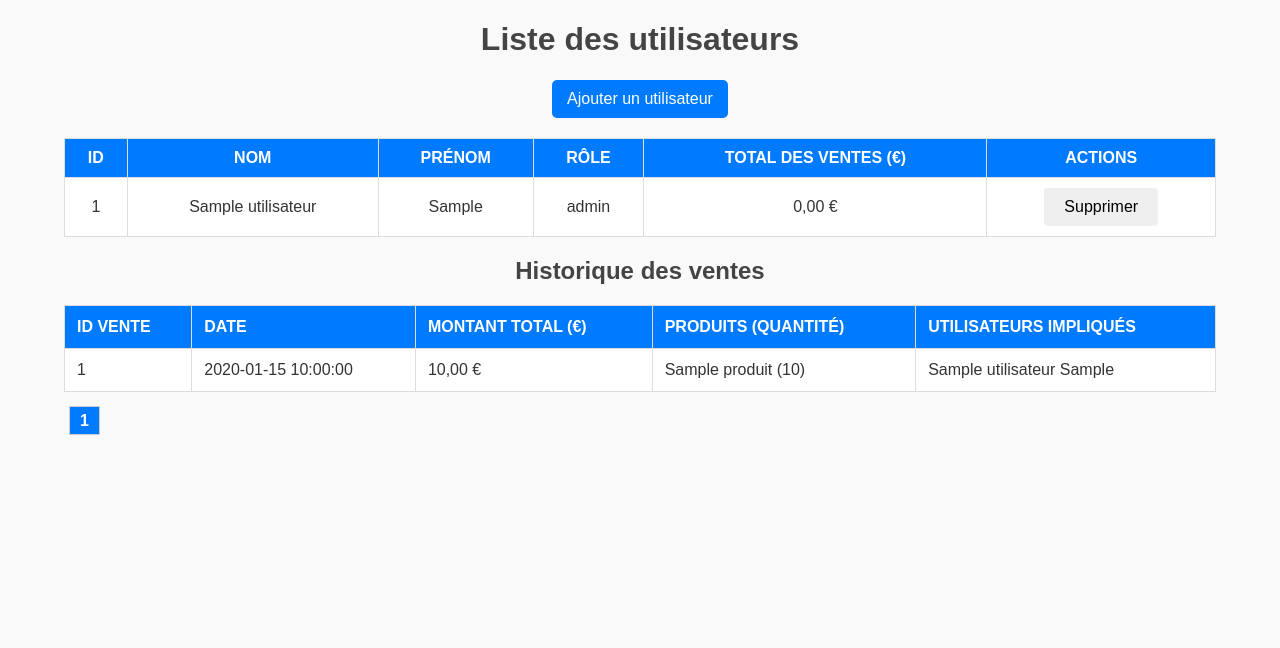
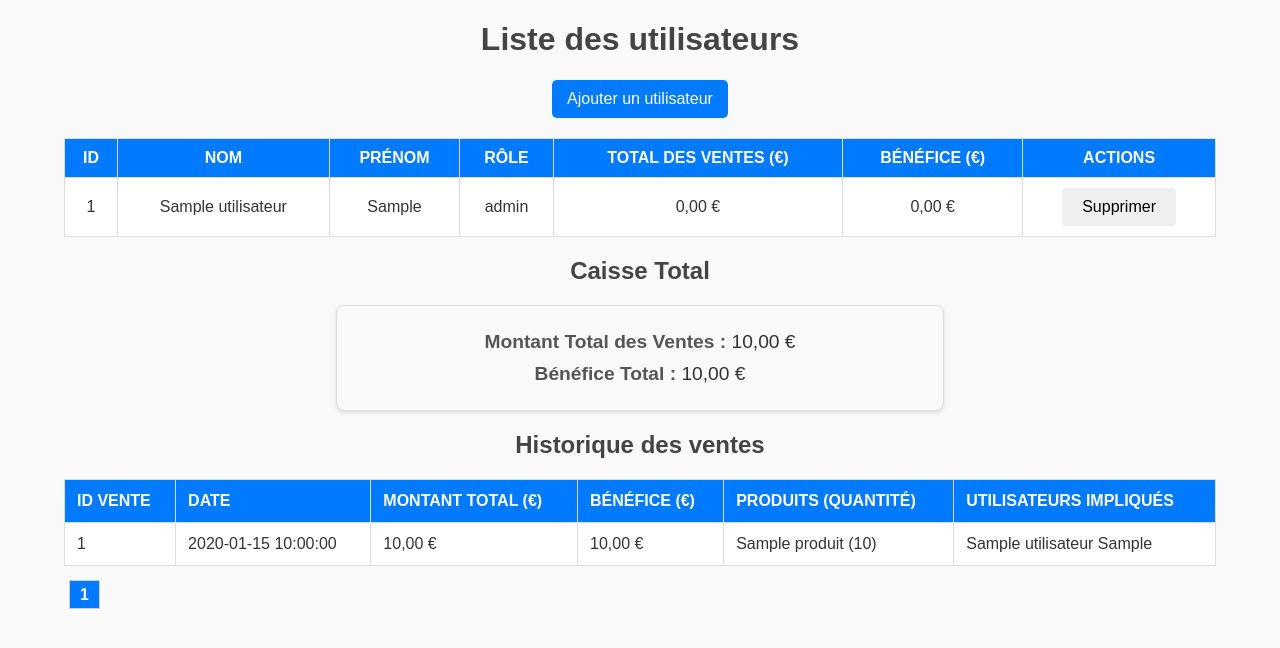
Before and after one commit to L0cky-19/LeStore, a PHP site: page /utilisateurs.php in a window 1280 px wide. Shown: the part 90-738 px from the top of the page. Run offline with PHP 8.4, Linux system fonts and the light colour scheme; the visitor is signed in with stand-in values (Sample User, id 1); tables that the repository leaves empty or names only in its code hold one stand-in row (values such as "Sample post").

Commit message:
Add files via upload

```diff
--- a/LeStore/CSS/utilisateurs.css
+++ b/LeStore/CSS/utilisateurs.css
@@ -109,3 +109,30 @@ body {
     background-color: #007BFF;
     color: #fff;
 }
+
+.caisse-title {
+    font-size: 1.5rem;
+    margin-top: 20px;
+    color: #333;
+    text-align: center;
+}
+
+.caisse-total {
+    background-color: #f9f9f9;
+    border: 1px solid #ddd;
+    padding: 15px;
+    margin: 20px auto;
+    width: 50%;
+    border-radius: 8px;
+    box-shadow: 0 2px 4px rgba(0, 0, 0, 0.1);
+    text-align: center;
+}
+
+.caisse-total p {
+    font-size: 1.2rem;
+    margin: 10px 0;
+}
+
+.caisse-total strong {
+    color: #555;
+}
--- a/LeStore/Hashage.php
+++ b/LeStore/Hashage.php
@@ -1,5 +1,5 @@
 <?php
-$mot_de_passe = "password123";
+$mot_de_passe = "password";
 $hash = password_hash($mot_de_passe, PASSWORD_DEFAULT);
 echo $hash;
 ?>
--- a/LeStore/utilisateurs.php
+++ b/LeStore/utilisateurs.php
@@ -39,17 +39,22 @@ if (isset($_GET['supprimer_id'])) {
     $message = "Utilisateur supprimé avec succès.";
 }
 
-// Récupération des utilisateurs
+// Récupération des utilisateurs avec leur bénéfice total
 $stmt = $conn->query("
     SELECT
         id_utilisateur,
         nom,
         prenom,
         role,
-        montant_ventes
+        montant_ventes,
+        montant_benefices AS benefice
     FROM Utilisateur
 ");
 $utilisateurs = $stmt->fetchAll();
+
+// Récupération des données de la caisse
+$stmt = $conn->query("SELECT montant_total, benefice_total FROM Caisse WHERE id_caisse = 1");
+$caisse = $stmt->fetch();
 
 // Gestion de la pagination pour l'historique des ventes
 $ventes_par_page = 20;
@@ -57,12 +62,13 @@ $page = isset($_GET['page']) ? (int)$_GET['page'] : 1;
 $page = max(1, $page); // S'assurer que la page est au moins 1
 $offset = ($page - 1) * $ventes_par_page;
 
-// Récupération de l'historique des ventes avec les produits et quantités vendus
+// Récupération de l'historique des ventes avec les produits, quantités, utilisateurs et bénéfice total
 $stmt = $conn->prepare("
     SELECT
         Vente.id_vente,
         Vente.date_vente,
         Vente.montant_total,
+        Vente.benefice_total AS benefice,
         GROUP_CONCAT(DISTINCT CONCAT(Produits.nom_produit, ' (', Detail_Vente.quantite, ')') SEPARATOR ', ') AS produits,
         GROUP_CONCAT(DISTINCT CONCAT(Utilisateur.nom, ' ', Utilisateur.prenom) SEPARATOR ', ') AS utilisateurs
     FROM Vente
@@ -95,15 +101,10 @@ $total_pages = ceil($total_ventes / $ventes_par_page);
     <link rel="stylesheet" href="css/utilisateurs.css">
 
     <script>
-        // Script pour afficher/masquer le formulaire d'ajout
         document.addEventListener("DOMContentLoaded", function () {
             const form = document.querySelector('.form-ajout-utilisateur');
             const toggleButton = document.querySelector('.toggle-button');
-
-            // Assurez-vous que le formulaire est caché au chargement
             form.style.display = 'none';
-
-            // Ajoutez un événement pour afficher/masquer le formulaire
             toggleButton.addEventListener('click', function () {
                 form.style.display = form.style.display === 'none' ? 'block' : 'none';
             });
@@ -120,10 +121,8 @@ $total_pages = ceil($total_ventes / $ventes_par_page);
             <p class="message"><?php echo htmlspecialchars($message); ?></p>
         <?php endif; ?>
 
-        <!-- Bouton pour afficher/masquer le formulaire -->
         <button class="toggle-button">Ajouter un utilisateur</button>
 
-        <!-- Formulaire pour ajouter un utilisateur -->
         <form action="utilisateurs.php" method="POST" class="form-ajout-utilisateur">
             <h2>Ajouter un utilisateur</h2>
             <label for="nom">Nom :</label>
@@ -144,11 +143,9 @@ $total_pages = ceil($total_ventes / $ventes_par_page);
                 <option value="admin">Admin</option>
             </select>
 
-
             <button type="submit" name="ajouter_utilisateur">Ajouter</button>
         </form>
 
-        <!-- Tableau des utilisateurs -->
         <table class="table-utilisateurs">
             <thead>
                 <tr>
@@ -157,6 +154,7 @@ $total_pages = ceil($total_ventes / $ventes_par_page);
                     <th>Prénom</th>
                     <th>Rôle</th>
                     <th>Total des ventes (€)</th>
+                    <th>Bénéfice (€)</th>
                     <th>Actions</th>
                 </tr>
             </thead>
@@ -168,6 +166,7 @@ $total_pages = ceil($total_ventes / $ventes_par_page);
                         <td><?php echo htmlspecialchars($user['prenom']); ?></td>
                         <td><?php echo htmlspecialchars($user['role']); ?></td>
                         <td><?php echo number_format($user['montant_ventes'], 2, ',', ' '); ?> €</td>
+                        <td><?php echo number_format($user['benefice'], 2, ',', ' '); ?> €</td>
                         <td>
                             <a href="utilisateurs.php?supprimer_id=<?php echo $user['id_utilisateur']; ?>" onclick="return confirm('Êtes-vous sûr de vouloir supprimer cet utilisateur ?');">
                                 <button class="delete">Supprimer</button>
@@ -178,7 +177,12 @@ $total_pages = ceil($total_ventes / $ventes_par_page);
             </tbody>
         </table>
 
-        <!-- Historique des ventes -->
+        <h2>Caisse Total</h2>
+        <div class="caisse-total">
+            <p><strong>Montant Total des Ventes :</strong> <?php echo number_format($caisse['montant_total'], 2, ',', ' '); ?> €</p>
+            <p><strong>Bénéfice Total :</strong> <?php echo number_format($caisse['benefice_total'], 2, ',', ' '); ?> €</p>
+        </div>
+
         <h2>Historique des ventes</h2>
         <table class="table-ventes">
             <thead>
@@ -186,6 +190,7 @@ $total_pages = ceil($total_ventes / $ventes_par_page);
                     <th>ID Vente</th>
                     <th>Date</th>
                     <th>Montant Total (€)</th>
+                    <th>Bénéfice (€)</th>
                     <th>Produits (Quantité)</th>
                     <th>Utilisateurs impliqués</th>
                 </tr>
@@ -196,6 +201,7 @@ $total_pages = ceil($total_ventes / $ventes_par_page);
                         <td><?php echo htmlspecialchars($vente['id_vente']); ?></td>
                         <td><?php echo htmlspecialchars($vente['date_vente']); ?></td>
                         <td><?php echo number_format($vente['montant_total'], 2, ',', ' '); ?> €</td>
+                        <td><?php echo number_format($vente['benefice'], 2, ',', ' '); ?> €</td>
                         <td><?php echo htmlspecialchars($vente['produits']); ?></td>
                         <td><?php echo htmlspecialchars($vente['utilisateurs']); ?></td>
                     </tr>
@@ -203,7 +209,6 @@ $total_pages = ceil($total_ventes / $ventes_par_page);
             </tbody>
         </table>
 
-        <!-- Pagination -->
         <div class="pagination">
             <?php if ($page > 1): ?>
                 <a href="utilisateurs.php?page=<?php echo $page - 1; ?>">Précédent</a>
```
Also changed, not shown: LeStore/produits.php (+18 -7 lines), LeStore/profil.php (+7 -13 lines), LeStore/ventes.php (+56 -18 lines).
